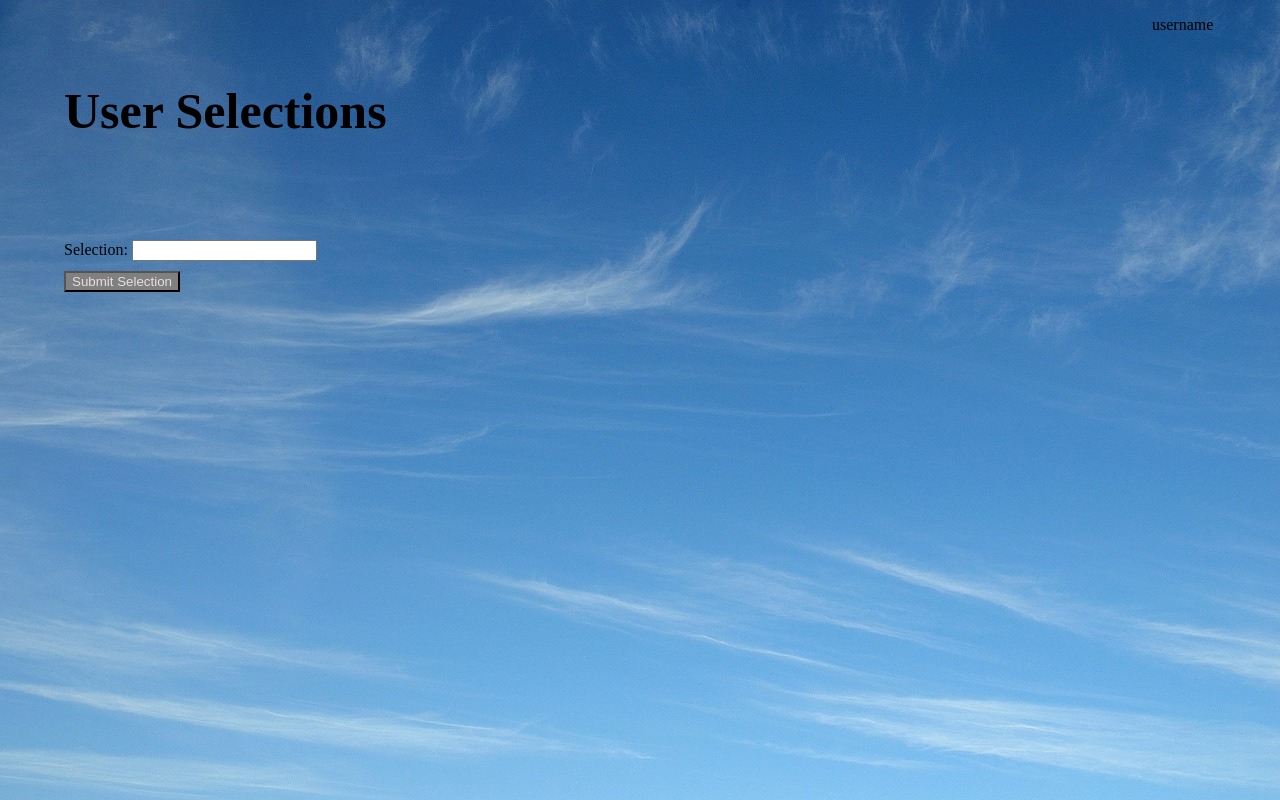
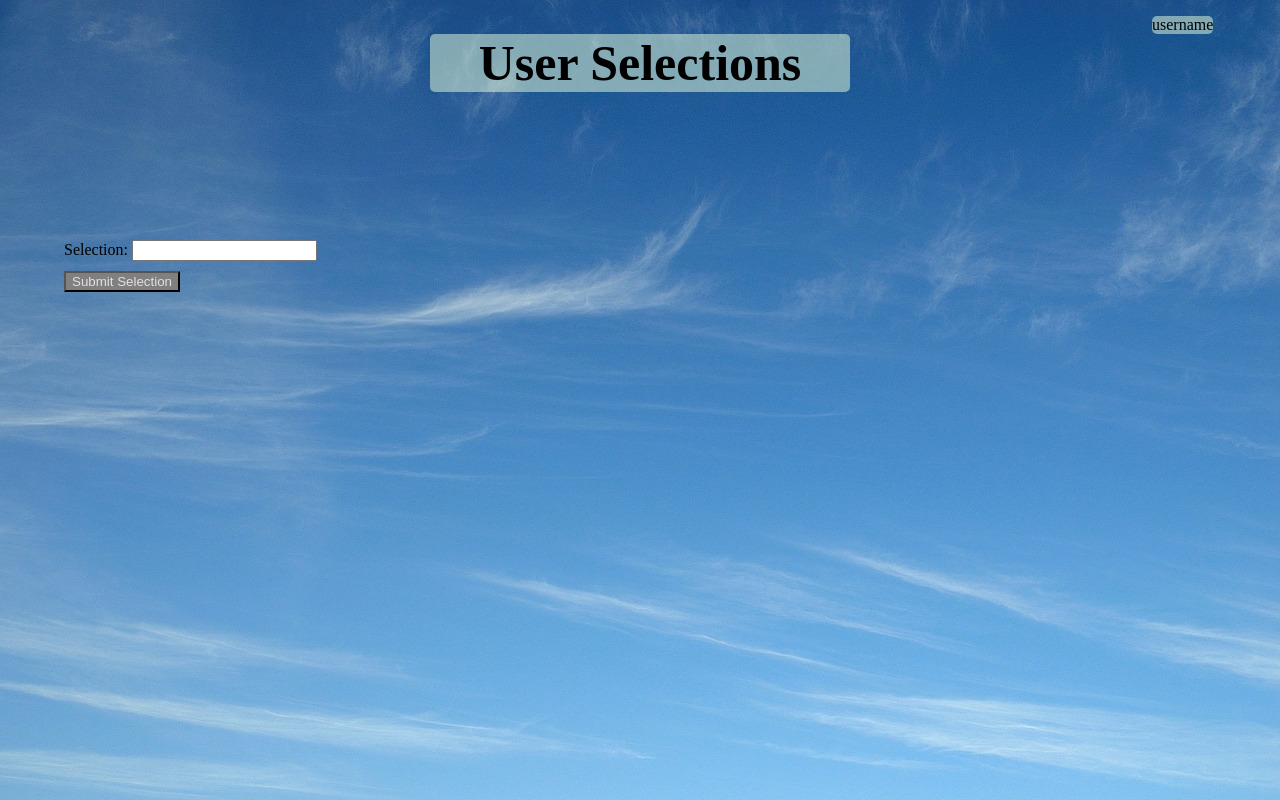
Before and after one commit to kathy20030409/COMP426-Final-Project, a website: page list.html in a window 1280 px wide. Drawn offline with Linux system fonts and the light colour scheme.

Commit message:
added stage & lil style

```diff
--- a/list.html
+++ b/list.html
@@ -10,7 +10,10 @@
 <body>
   <p class="user">username</p>
 
-    <h2 class="title">User Selections</h2>
+  <div class="titleContain">
+    <h1 class="title">User Selections</h1>
+  </div>
+
   <div class="select">
     <form id="selectionForm" onsubmit="submitSelection(); return false;">
         <label for="userSelection">Selection:</label>
--- a/script.js
+++ b/script.js
@@ -20,6 +20,8 @@ async function registerUser() {
         return res.json();
     }).then(function (res) {
         console.log('User registered successfully:', res);
+        // do i need to carry over user/password info from url?
+        window.location.href= 'index.html';
     });
 }
 
--- a/style.css
+++ b/style.css
@@ -19,13 +19,13 @@ html{
     left: 90%;
     top: 0%;
     position: absolute;
+    background-color: rgb(233, 255, 219, 0.5);
+    border-radius: 5px;
 }
 
 .title{
-    top:5%;
-    left: 5%;
-    position: absolute;
     font-size: 50px;
+    text-align: center;
 }
 
 .drop{
```
Also changed, not shown: registration.html (+1 -1 lines). Lines whose indentation alone changed are shown as unchanged.
